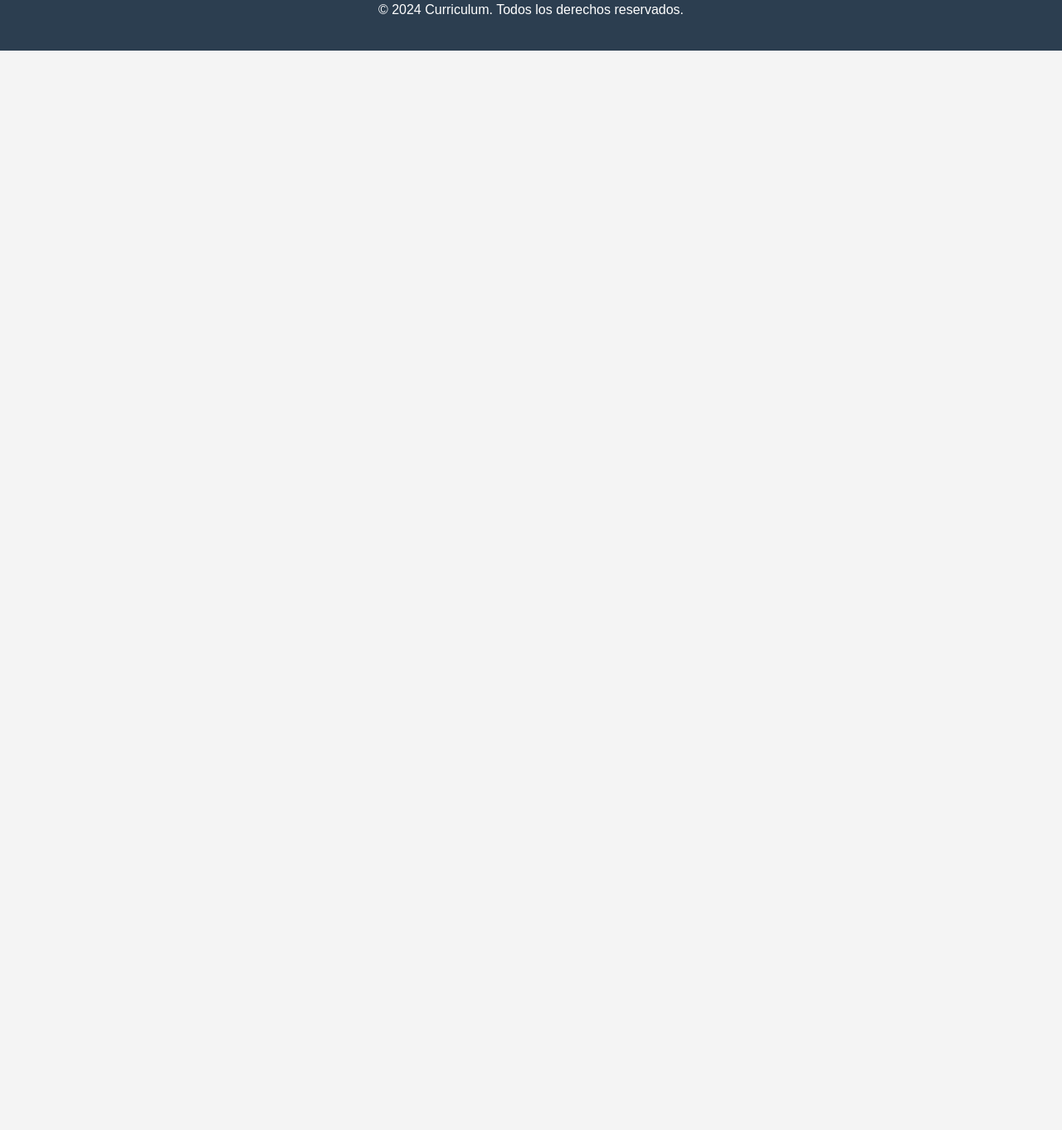
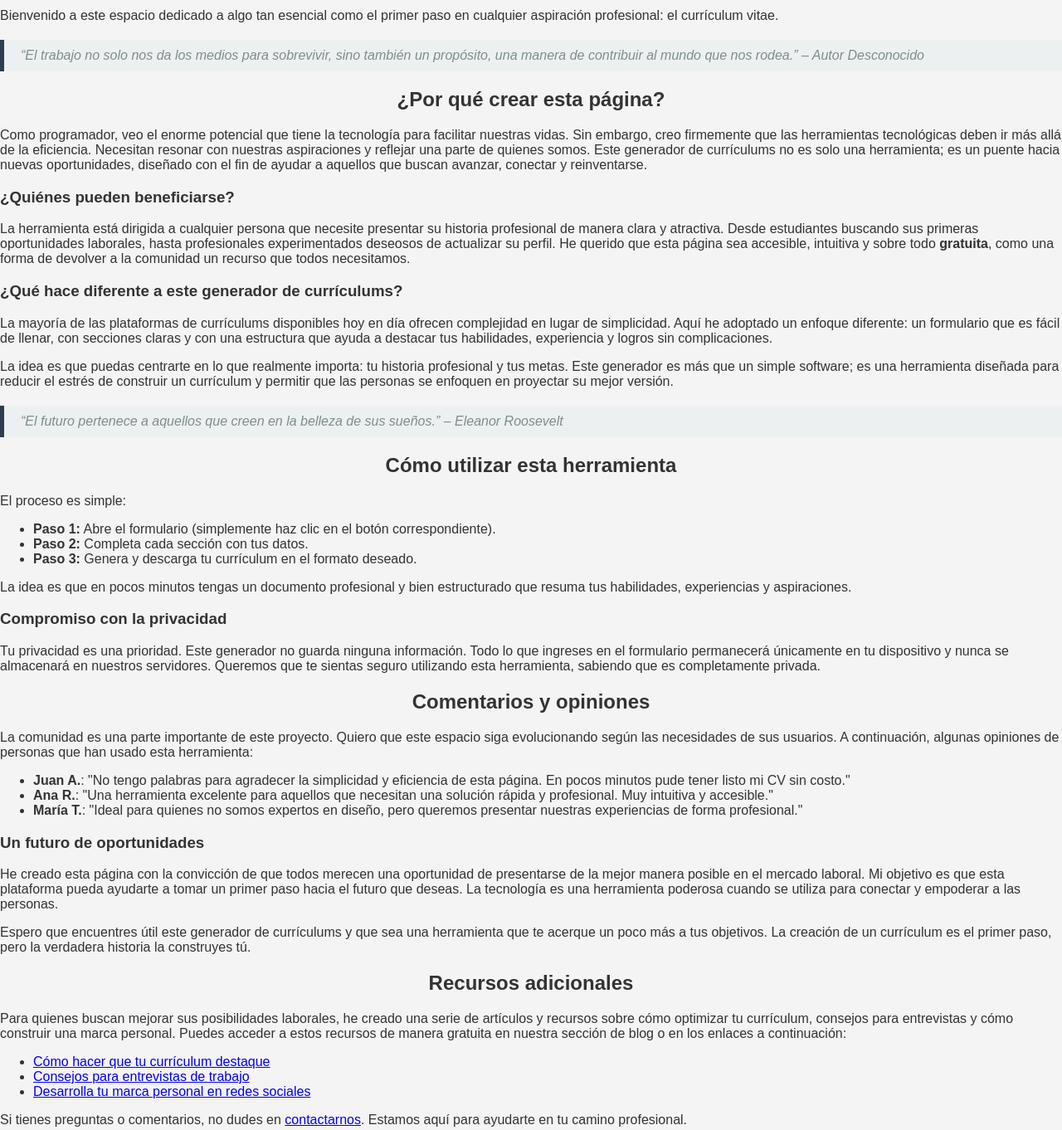
Before and after one commit to kos0-CoL/curriculumonline, a plain HTML site: page index.html in a window 1280 px wide. Shown: the part 767-2129 px from the top of the page at 83% size. Before the commit the page ends 828 px from the top, so only its background shows below. Drawn offline with nearby package versions, Linux system fonts and the light colour scheme; a script that the page names is missing.

Commit message:
Update index.html

```diff
--- a/index.html
+++ b/index.html
@@ -16,6 +16,72 @@
     <header>
         <h1>Mi curriculum Online</h1>
     </header>
+
+     <h1>Bienvenido a la Herramienta de Creación de Currículums</h1>
+
+    <img src="https://www.ejemplo.com/imagen-intro.jpg" alt="Persona llenando su currículum" class="intro-image">
+
+    <p>Bienvenido a este espacio dedicado a algo tan esencial como el primer paso en cualquier aspiración profesional: el currículum vitae.</p>
+
+    <blockquote>“El trabajo no solo nos da los medios para sobrevivir, sino también un propósito, una manera de contribuir al mundo que nos rodea.” – Autor Desconocido</blockquote>
+
+    <h2>¿Por qué crear esta página?</h2>
+
+    <p>Como programador, veo el enorme potencial que tiene la tecnología para facilitar nuestras vidas. Sin embargo, creo firmemente que las herramientas tecnológicas deben ir más allá de la eficiencia. Necesitan resonar con nuestras aspiraciones y reflejar una parte de quienes somos. Este generador de currículums no es solo una herramienta; es un puente hacia nuevas oportunidades, diseñado con el fin de ayudar a aquellos que buscan avanzar, conectar y reinventarse.</p>
+
+    <h3>¿Quiénes pueden beneficiarse?</h3>
+
+    <p>La herramienta está dirigida a cualquier persona que necesite presentar su historia profesional de manera clara y atractiva. Desde estudiantes buscando sus primeras oportunidades laborales, hasta profesionales experimentados deseosos de actualizar su perfil. He querido que esta página sea accesible, intuitiva y sobre todo <strong>gratuita</strong>, como una forma de devolver a la comunidad un recurso que todos necesitamos.</p>
+
+    <h3>¿Qué hace diferente a este generador de currículums?</h3>
+
+    <p>La mayoría de las plataformas de currículums disponibles hoy en día ofrecen complejidad en lugar de simplicidad. Aquí he adoptado un enfoque diferente: un formulario que es fácil de llenar, con secciones claras y con una estructura que ayuda a destacar tus habilidades, experiencia y logros sin complicaciones.</p>
+
+    <p>La idea es que puedas centrarte en lo que realmente importa: tu historia profesional y tus metas. Este generador es más que un simple software; es una herramienta diseñada para reducir el estrés de construir un currículum y permitir que las personas se enfoquen en proyectar su mejor versión.</p>
+
+    <blockquote>“El futuro pertenece a aquellos que creen en la belleza de sus sueños.” – Eleanor Roosevelt</blockquote>
+
+    <h2>Cómo utilizar esta herramienta</h2>
+
+    <p>El proceso es simple:</p>
+    <ul>
+        <li><strong>Paso 1:</strong> Abre el formulario (simplemente haz clic en el botón correspondiente).</li>
+        <li><strong>Paso 2:</strong> Completa cada sección con tus datos.</li>
+        <li><strong>Paso 3:</strong> Genera y descarga tu currículum en el formato deseado.</li>
+    </ul>
+
+    <p>La idea es que en pocos minutos tengas un documento profesional y bien estructurado que resuma tus habilidades, experiencias y aspiraciones.</p>
+
+    <h3>Compromiso con la privacidad</h3>
+
+    <p>Tu privacidad es una prioridad. Este generador no guarda ninguna información. Todo lo que ingreses en el formulario permanecerá únicamente en tu dispositivo y nunca se almacenará en nuestros servidores. Queremos que te sientas seguro utilizando esta herramienta, sabiendo que es completamente privada.</p>
+
+    <h2>Comentarios y opiniones</h2>
+
+    <p>La comunidad es una parte importante de este proyecto. Quiero que este espacio siga evolucionando según las necesidades de sus usuarios. A continuación, algunas opiniones de personas que han usado esta herramienta:</p>
+
+    <ul>
+        <li><strong>Juan A.</strong>: "No tengo palabras para agradecer la simplicidad y eficiencia de esta página. En pocos minutos pude tener listo mi CV sin costo."</li>
+        <li><strong>Ana R.</strong>: "Una herramienta excelente para aquellos que necesitan una solución rápida y profesional. Muy intuitiva y accesible."</li>
+        <li><strong>María T.</strong>: "Ideal para quienes no somos expertos en diseño, pero queremos presentar nuestras experiencias de forma profesional."</li>
+    </ul>
+
+    <h3>Un futuro de oportunidades</h3>
+
+    <p>He creado esta página con la convicción de que todos merecen una oportunidad de presentarse de la mejor manera posible en el mercado laboral. Mi objetivo es que esta plataforma pueda ayudarte a tomar un primer paso hacia el futuro que deseas. La tecnología es una herramienta poderosa cuando se utiliza para conectar y empoderar a las personas.</p>
+
+    <p>Espero que encuentres útil este generador de currículums y que sea una herramienta que te acerque un poco más a tus objetivos. La creación de un currículum es el primer paso, pero la verdadera historia la construyes tú.</p>
+
+    <h2>Recursos adicionales</h2>
+
+    <p>Para quienes buscan mejorar sus posibilidades laborales, he creado una serie de artículos y recursos sobre cómo optimizar tu currículum, consejos para entrevistas y cómo construir una marca personal. Puedes acceder a estos recursos de manera gratuita en nuestra sección de blog o en los enlaces a continuación:</p>
+    <ul>
+        <li><a href="#">Cómo hacer que tu currículum destaque</a></li>
+        <li><a href="#">Consejos para entrevistas de trabajo</a></li>
+        <li><a href="#">Desarrolla tu marca personal en redes sociales</a></li>
+    </ul>
+
+    <p>Si tienes preguntas o comentarios, no dudes en <a href="contacto.html">contactarnos</a>. Estamos aquí para ayudarte en tu camino profesional.</p>
 
     <div class="container">
         <div class="content">
```
